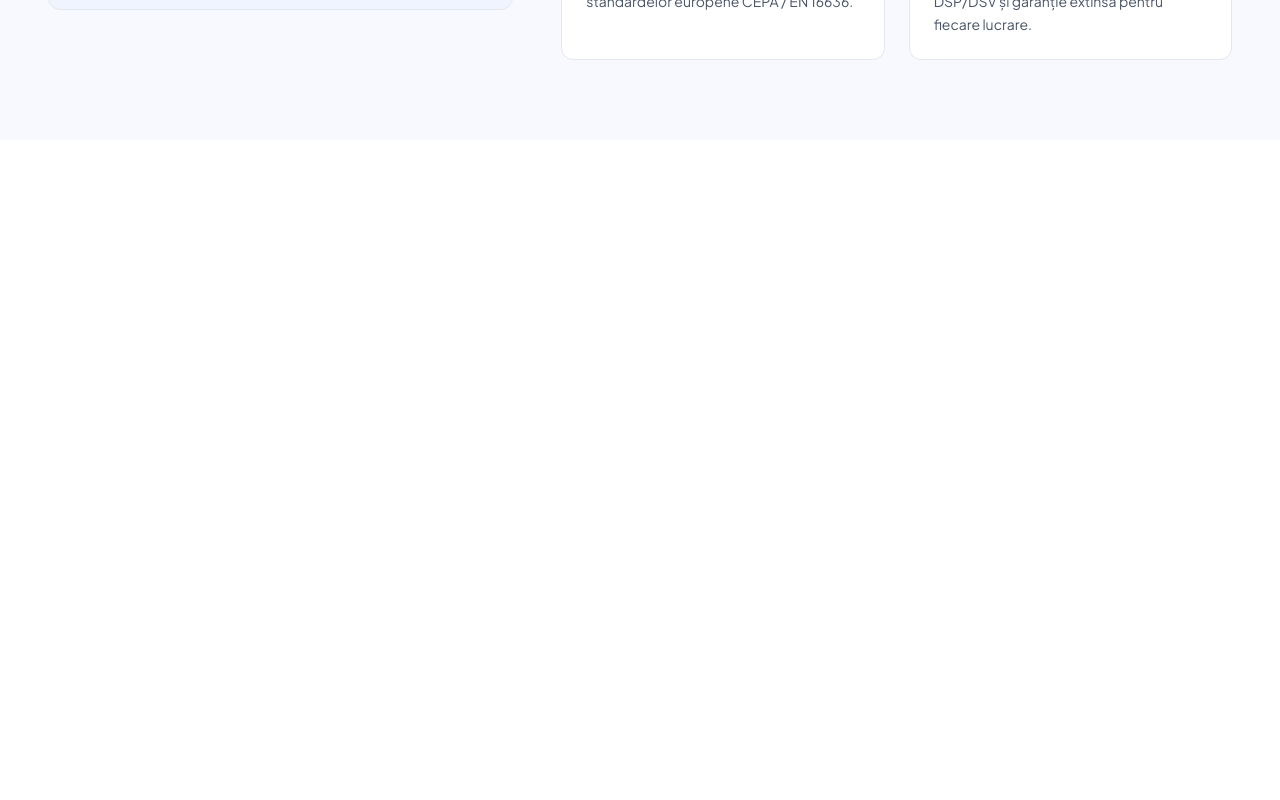
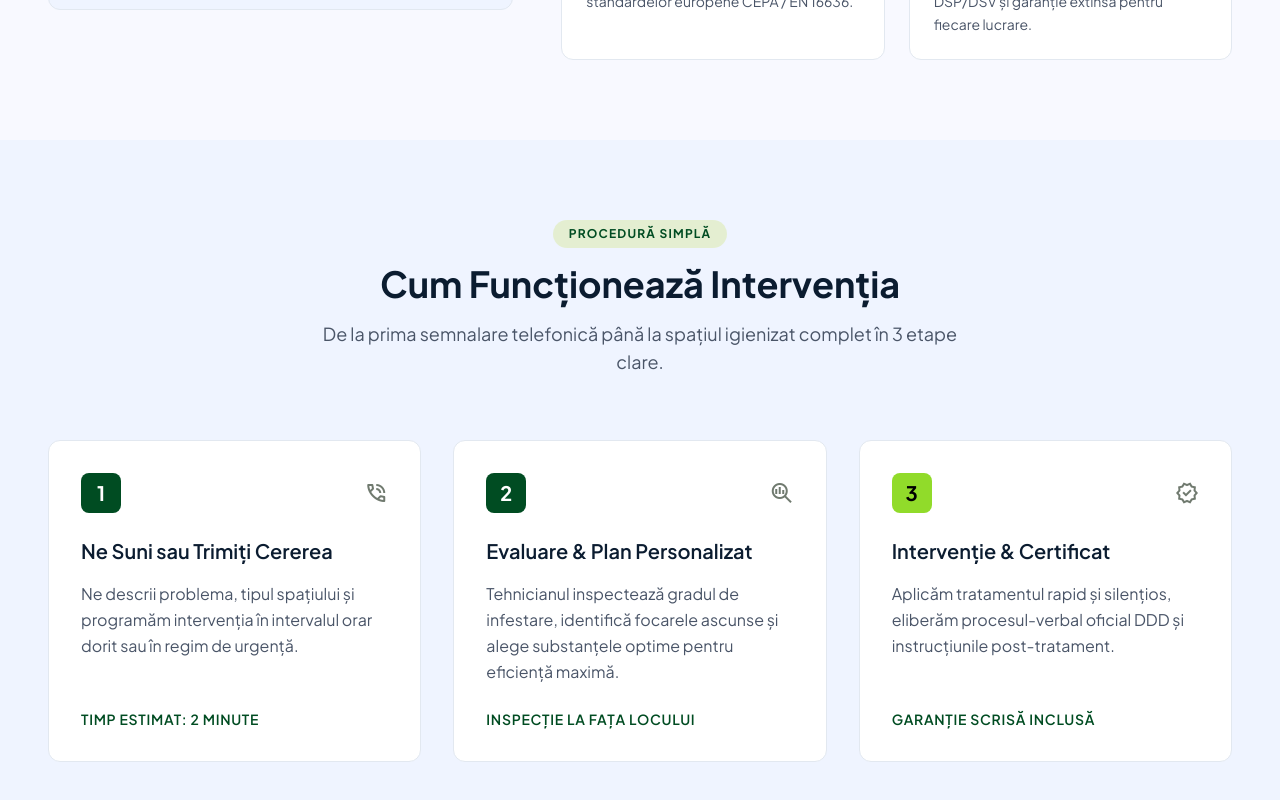
Before and after one commit to sabakianu/DeratPro-, a Next.js app: page / in a window 1280 px wide. Shown: the part 1552-2352 px from the top of the page. Before the commit the page ends 1692 px from the top, so only its background shows below. Built offline with nearby package versions, Linux system fonts and the light colour scheme.

Commit message:
added "Cum Funcționează Intervenția" + made navbar sticky

```diff
--- /dev/null
+++ b/app/Components/StepCard.tsx
@@ -0,0 +1,43 @@
+import React from "react";
+
+interface StepCardProps {
+  stepNumber: string | number;
+  icon: string;
+  title: string;
+  description: string;
+  footerText: string;
+  circleClasses?: string;
+}
+
+export default function StepCard({
+  stepNumber,
+  icon,
+  title,
+  description,
+  footerText,
+  circleClasses = "bg-primary text-white",
+}: StepCardProps) {
+  return (
+    <div className="relative bg-surface p-8 rounded-xl border border-surface-border shadow-level-1 flex flex-col justify-between h-full">
+      <div className="space-y-4">
+        <div className="flex items-center justify-between">
+          <span
+            className={`w-10 h-10 rounded-lg font-bold flex items-center justify-center text-xl ${circleClasses}`}
+          >
+            {stepNumber}
+          </span>
+          <span className="material-symbols-outlined text-outline text-[28px]">
+            {icon}
+          </span>
+        </div>
+        <h3 className="text-xl text-on-surface font-semibold pt-2">{title}</h3>
+        <p className="text-base text-on-surface-variant leading-relaxed">
+          {description}
+        </p>
+      </div>
+      <div className="pt-6 text-primary text-sm uppercase tracking-wider font-semibold">
+        {footerText}
+      </div>
+    </div>
+  );
+}
--- /dev/null
+++ b/app/Sections/HowItWorksSection.tsx
@@ -0,0 +1,65 @@
+import Badge from "../Components/Badge"; // Ajustează calea
+import StepCard from "../Components/StepCard";
+
+const stepsData = [
+  {
+    id: 1,
+    icon: "phone_in_talk",
+    title: "Ne Suni sau Trimiți Cererea",
+    description:
+      "Ne descrii problema, tipul spațiului și programăm intervenția în intervalul orar dorit sau în regim de urgență.",
+    footerText: "Timp estimat: 2 minute",
+    circleClasses: "bg-primary text-white",
+  },
+  {
+    id: 2,
+    icon: "search_insights",
+    title: "Evaluare & Plan Personalizat",
+    description:
+      "Tehnicianul inspectează gradul de infestare, identifică focarele ascunse și alege substanțele optime pentru eficiență maximă.",
+    footerText: "Inspecție la fața locului",
+    circleClasses: "bg-primary text-white",
+  },
+  {
+    id: 3,
+    icon: "verified",
+    title: "Intervenție & Certificat",
+    description:
+      "Aplicăm tratamentul rapid și silențios, eliberăm procesul-verbal oficial DDD și instrucțiunile post-tratament.",
+    footerText: "Garanție scrisă inclusă",
+    circleClasses: "bg-tertiary-fixed-dim text-black",
+  },
+];
+
+export default function HowItWorksSection() {
+  return (
+    <section className="w-full bg-surface-container-low py-20">
+      <div className="max-w-7xl mx-auto px-6 md:px-8 lg:px-12">
+        <div className="flex flex-col items-center text-center max-w-2xl mx-auto mb-16 space-y-4">
+          <Badge text="PROCEDURĂ SIMPLĂ" />
+          <h2 className="text-4xl font-bold text-on-surface font-['Plus_Jakarta_Sans',sans-serif]">
+            Cum Funcționează Intervenția
+          </h2>
+          <p className="text-lg text-on-surface-variant">
+            De la prima semnalare telefonică până la spațiul igienizat complet
+            în 3 etape clare.
+          </p>
+        </div>
+
+        <div className="grid grid-cols-1 md:grid-cols-3 gap-8 relative">
+          {stepsData.map((step) => (
+            <StepCard
+              key={step.id}
+              stepNumber={step.id}
+              icon={step.icon}
+              title={step.title}
+              description={step.description}
+              footerText={step.footerText}
+              circleClasses={step.circleClasses}
+            />
+          ))}
+        </div>
+      </div>
+    </section>
+  );
+}
--- a/app/Sections/Navbar.tsx
+++ b/app/Sections/Navbar.tsx
@@ -4,7 +4,7 @@ import Button from "../Components/Button";
 
 export default function Navbar() {
   return (
-    <header className="w-full bg-surface border-b border-surface-border shadow-level-1 h-20 px-6 flex items-center justify-between font-['Plus_Jakarta_Sans',sans-serif]">
+    <header className="sticky top-0 z-50 w-full bg-surface/90 backdrop-blur-md border-b border-surface-border shadow-md h-20 px-6 flex items-center justify-between font-['Plus_Jakarta_Sans',sans-serif]">
       <Link href="/" className="flex items-center h-full outline-none">
         <img
           alt="DeratPro Logo"
@@ -12,14 +12,12 @@ export default function Navbar() {
           src="/logo.png"
         />
       </Link>
-
       <nav className="hidden lg:flex items-center h-full gap-8 text-sm">
         <NavLink text="Servicii" />
         <NavLink text="De Ce Noi" />
         <NavLink text="Cum Funcționează" />
         <NavLink text="Contact" />
       </nav>
-
       <div className="flex items-center gap-3 h-full">
         <Button variant="secondary" className="gap-2">
           <span className="material-symbols-outlined text-[18px] text-tertiary-fixed-dim">
--- a/app/Sections/ServicesSection.tsx
+++ b/app/Sections/ServicesSection.tsx
@@ -45,7 +45,7 @@ const servicesData = [
 
 export default function ServicesSection() {
   return (
-    <section className="w-full bg-surface-container-low py-20" id="servicii">
+    <section className="w-full bg-surface-container-low py-20">
       <div className="max-w-7xl mx-auto px-6 md:px-8 lg:px-12">
         <div className="flex flex-col items-center text-center max-w-2xl mx-auto mb-16 space-y-4">
           <Badge text="SOLUȚII COMPLETE" />
--- a/app/Sections/WhyChooseUsSection.tsx
+++ b/app/Sections/WhyChooseUsSection.tsx
@@ -35,7 +35,7 @@ const differentiators = [
 
 export default function WhyChooseUsSection() {
   return (
-    <section className="w-full bg-surface-canvas py-20" id="de-ce-deratpro">
+    <section className="w-full bg-surface-canvas py-20">
       <div className="max-w-7xl mx-auto px-6 md:px-8 lg:px-12">
         <div className="grid grid-cols-1 lg:grid-cols-12 gap-12 items-center">
           <div className="lg:col-span-5 space-y-6">
--- a/app/globals.css
+++ b/app/globals.css
@@ -19,6 +19,6 @@
   --color-on-surface: #0b1c30;
   --color-on-surface-variant: #4a5568;
   --color-surface-border: #e2e8f0;
-  --color-tertiary-fixed-dim: #valoare_culoare;
+  --color-tertiary-fixed-dim: #91db2a;
   --radius-soft: 4px;
 }
--- a/app/page.tsx
+++ b/app/page.tsx
@@ -1,6 +1,7 @@
 import Navbar from "./Sections/Navbar";
 import ServicesSection from "./Sections/ServicesSection";
 import WhyChooseUsSection from "./Sections/WhyChooseUsSection";
+import HowItWorksSection from "./Sections/HowItWorksSection";
 import "./globals.css";
 
 export default function Home() {
@@ -9,6 +10,7 @@ export default function Home() {
       <Navbar />
       <ServicesSection />
       <WhyChooseUsSection />
+      <HowItWorksSection />
     </main>
   );
 }
```
